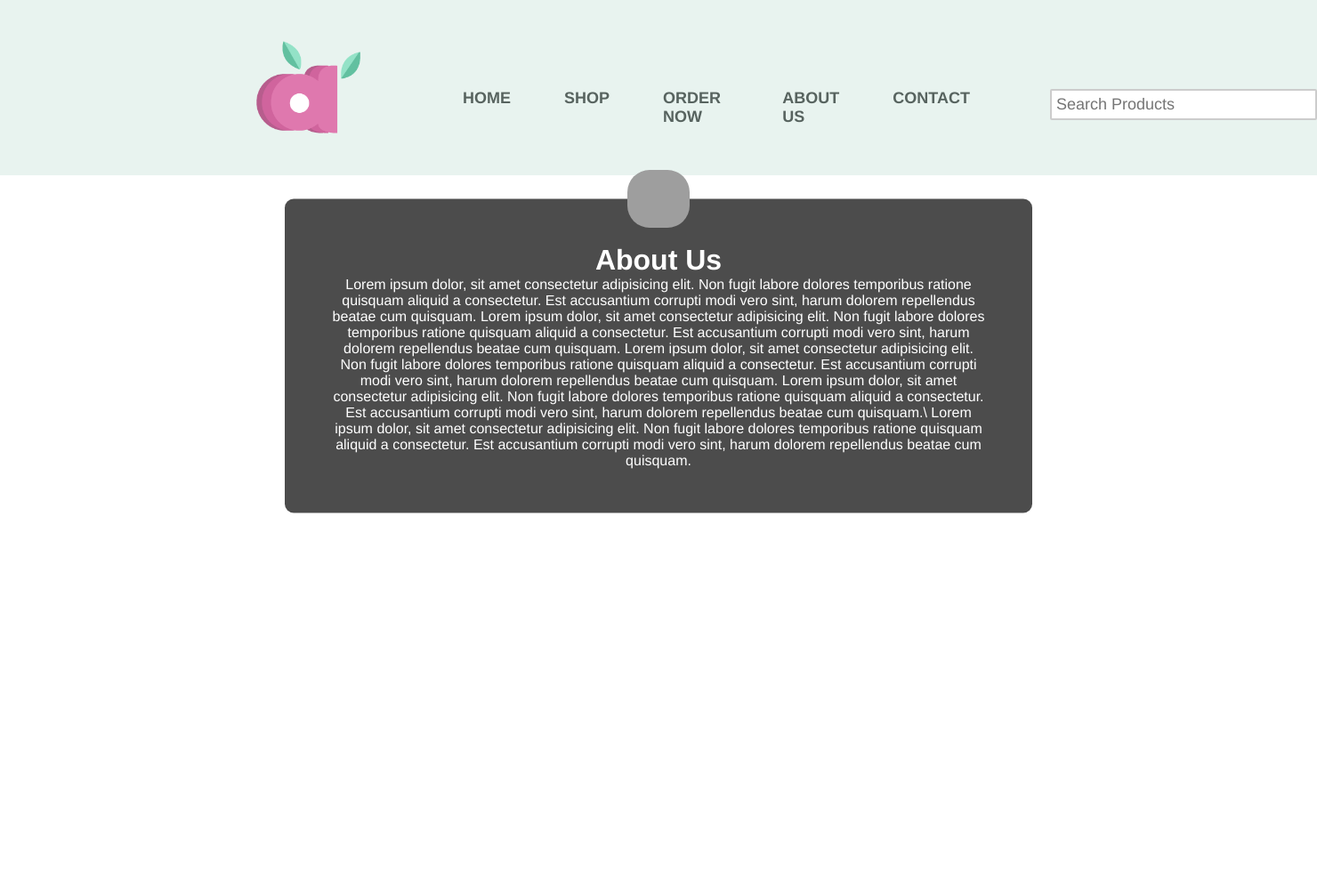
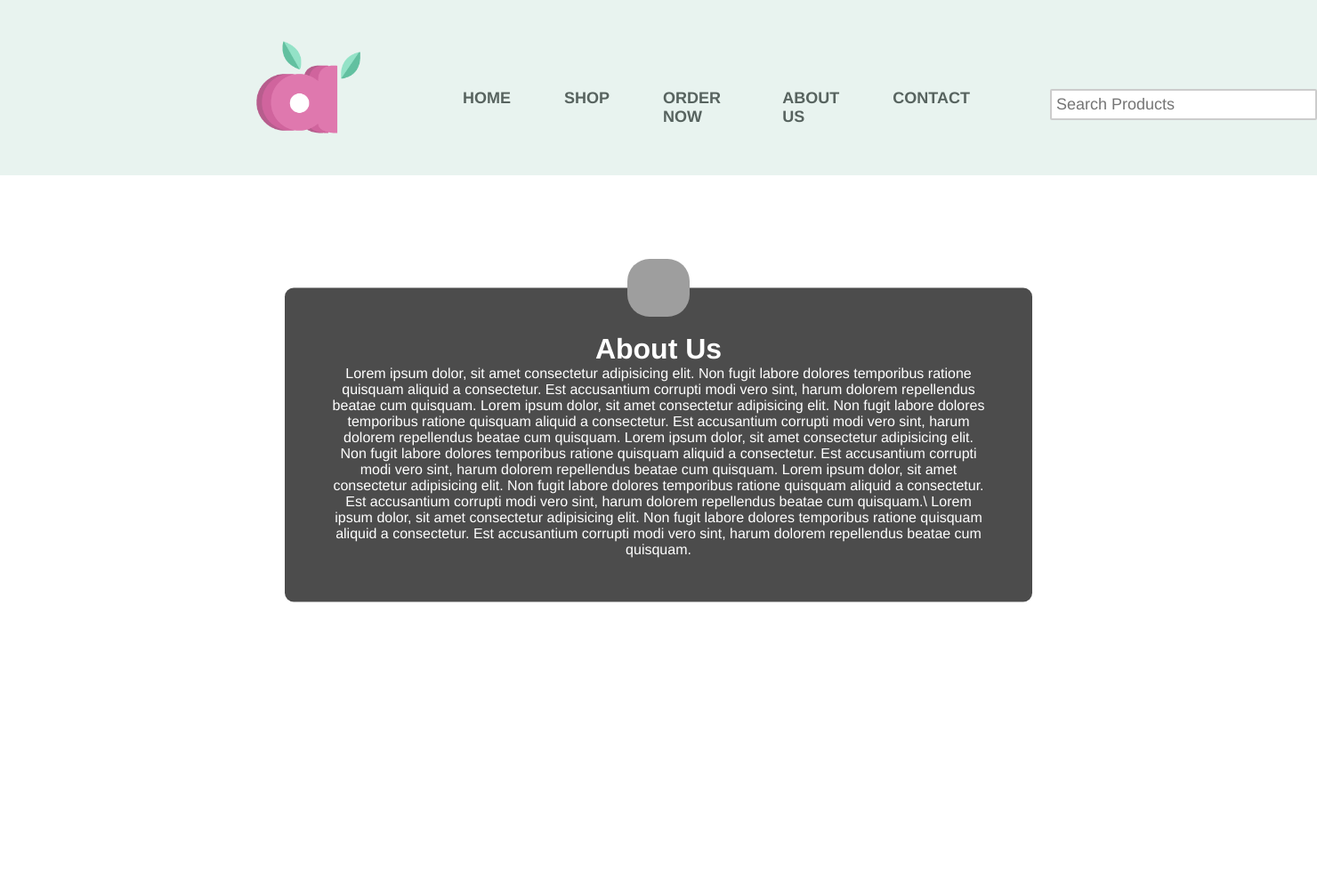
Before and after one commit to JayArD27/AAA-CleaningProducts, a PHP site: page /aboutus.html in a window 1480 px wide. Shown: the whole page at 89% size. Run offline with PHP 8.4, Linux system fonts and the light colour scheme; grey boxes are pictures that could not be loaded.

Commit message:
edited about page

```diff
--- a/aboutus.html
+++ b/aboutus.html
@@ -3,6 +3,7 @@
         <title>About Us</title>
         <link rel="stylesheet" href="style.css">
         <link rel="stylesheet" href="allstyle.css">
+        <link rel="icon" href="img/aaalogo2.png">
     </head>
     <body>
 
--- a/style.css
+++ b/style.css
@@ -9,7 +9,6 @@ body{
     background-color: white;
     background-size: cover;
     background-position: center;
-
 }
 .main{
     width: 50%;
@@ -22,6 +21,7 @@ body{
     left: 50%;
     border-radius: 10px;
     transform: translate(-50%,-50%);
+    margin-top: 100px;
 }
 .img{
     height: 65px;
```
